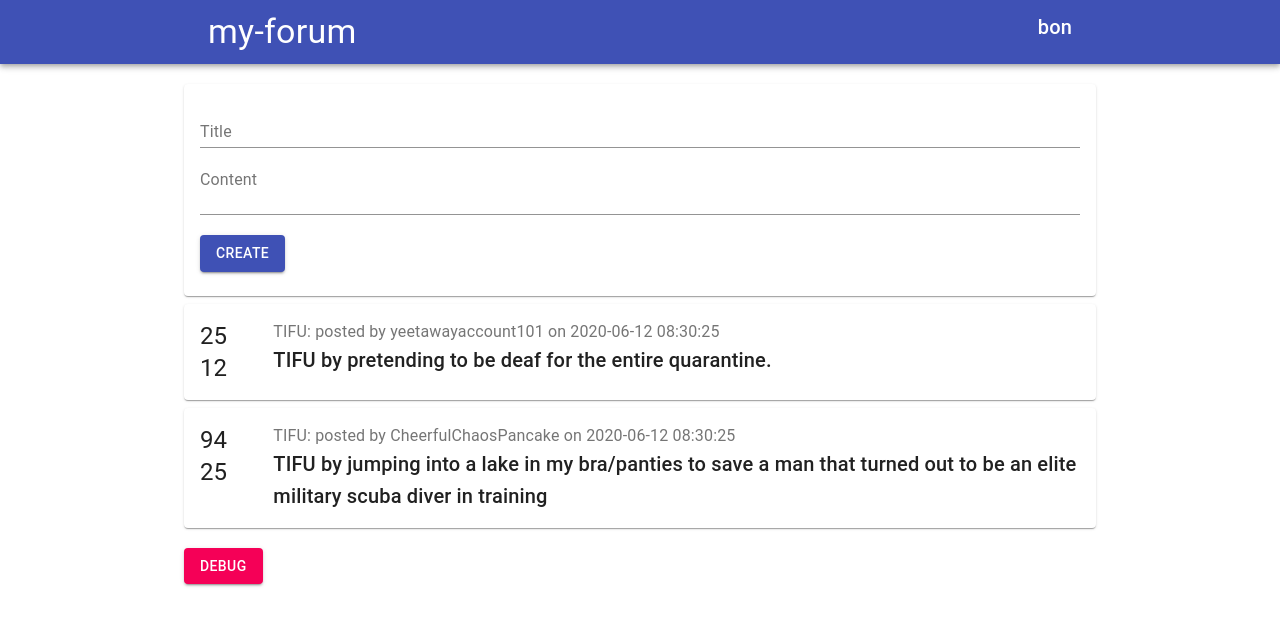
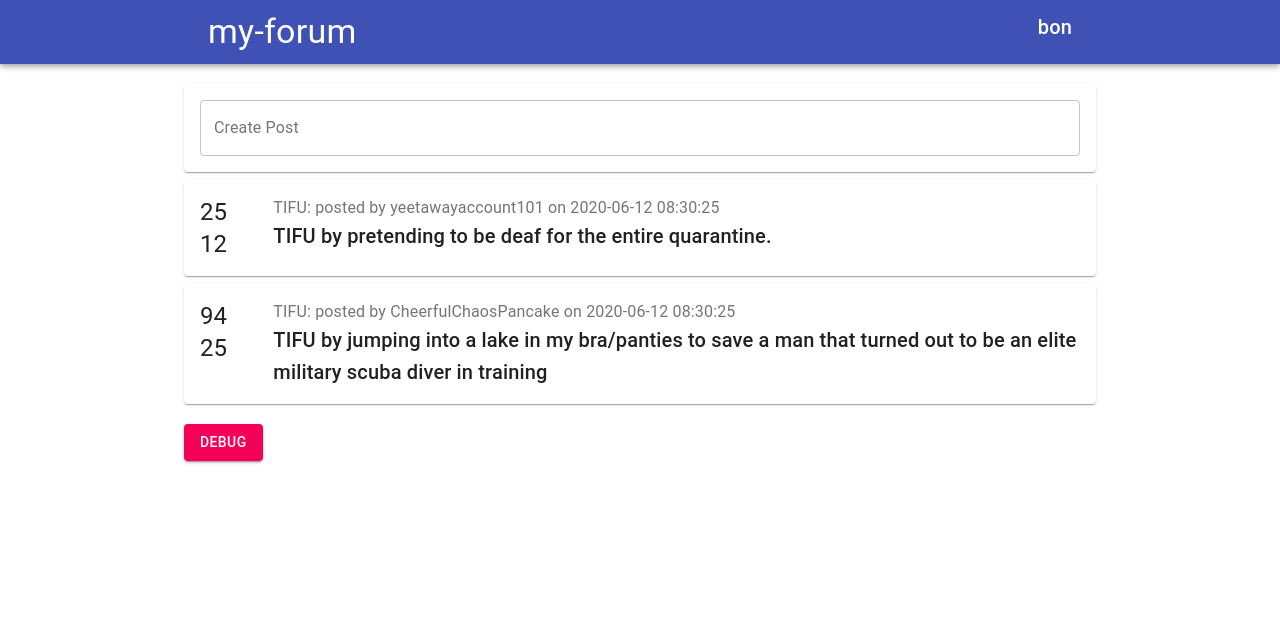
Before and after one commit to nsittee/my-forum, a React (Create React App) app: page / in a window 1280 px wide. Shown: the top 626 px of the page. Built offline with nearby package versions, Linux system fonts and the light colour scheme.

Commit message:
move create new thread to a dialog
create a button to toggle the create new thread form

```diff
--- a/src/components/MyForum/Body/Body.js
+++ b/src/components/MyForum/Body/Body.js
@@ -2,15 +2,14 @@ import React from 'react';
 import Login from './Login';
 import Threads from '../../Threads/Threads';
 import { Grid } from '@material-ui/core';
-import NewThread from '../../Threads/NewThread';
+import NewThreadButton from '../../Threads/NewThreadButton';
 
 
 const Body = (props) => {
   let body = null;
   let newThread = null;
-  if (props.isSignedIn) { // Signed in
-    newThread = <NewThread newThread={props.newThread} />;
-    body = <Threads threads={props.threads} createModal={props.createModal} />;
+  if (props.isSignedIn) {
+    body = <Threads threads={props.threads} onThreadDialogClicked={props.onThreadDialogClicked} />;
   } else {
     body = <Login />;
   }
@@ -20,6 +19,9 @@ const Body = (props) => {
       <br />
       <Grid container spacing={1}>
         <Grid item xs={12}>
+          <NewThreadButton
+            openCreateNewThread={props.openCreateNewThread}
+            closeNewThreadModal={props.closeNewThreadModal} />
           {newThread}
         </Grid>
         <Grid item xs={12}>
--- a/src/components/MyForum/MyForum.js
+++ b/src/components/MyForum/MyForum.js
@@ -5,6 +5,7 @@ import Footer from './Footer/Footer'
 import { Container, Button } from '@material-ui/core'
 import AuthContext from '../../context/auth-context'
 import ThreadDialog from '../Threads/ThreadDialog'
+import NewThreadDialog from '../Threads/NewThreadDialog'
 
 class MyForum extends Component {
   state = {
@@ -45,13 +46,21 @@ class MyForum extends Component {
     dialogThreadOn: false,
     dialogThreadKey: null,
 
+    dialogNewThreadOn: false,
   }
 
   debug = () => {
   }
-  onModalClicked = (id) => {
-    const prevState = this.state.dialogThreadOn;
-    this.setState({ dialogThreadOn: !prevState });
+
+  openCreateNewThread = () => {
+    this.setState({ dialogNewThreadOn: true });
+  }
+  closeNewThreadModal = () => {
+    this.setState({ dialogNewThreadOn: false });
+  }
+
+  onThreadDialogClicked = (id) => {
+    this.setState({ dialogThreadOn: true });
     this.setState({ dialogThreadKey: id });
   }
 
@@ -86,6 +95,7 @@ class MyForum extends Component {
     oldThreadState.push(newThreads);
     this.setState({ newThreads: oldThreadState });
     event.target.reset();
+    this.setState({ dialogNewThreadOn: false })
   }
 
   onLoginListener = (event) => {
@@ -141,6 +151,15 @@ class MyForum extends Component {
 
   render() {
     let threadDialog = null;
+    let createDialog = null;
+
+    if (this.state.dialogNewThreadOn) {
+      createDialog = <NewThreadDialog
+        dialogNewThreadOn={this.state.dialogNewThreadOn}
+        closeModal={this.closeNewThreadModal}
+        submitNewThread={this.createNewThread}
+      />
+    }
     if (this.state.dialogThreadKey != null) {
       const currentId = this.state.dialogThreadKey;
       const currentThread = this.state.threads[currentId];
@@ -161,14 +180,17 @@ class MyForum extends Component {
             <Body
               isSignedIn={this.state.isSignedIn}
               threads={this.state.threads}
-              newThread={this.createNewThread}
-              createModal={this.onModalClicked}
+              onThreadDialogClicked={this.onThreadDialogClicked}
+              openCreateNewThread={this.openCreateNewThread}
+              closeNewThreadModal={this.closeNewThreadModal}
             />
             <Button
               onClick={this.debug}
               variant="contained"
               color="secondary"> Debug</Button>
+
             {threadDialog}
+            {createDialog}
             <Footer />
           </Container>
         </div>
--- a/src/components/Threads/NewThread.js
+++ /dev/null
@@ -1,37 +0,0 @@
-import React from 'react'
-import { Grid, Card, TextField, Button, CardContent } from '@material-ui/core'
-
-const NewThread = (props) => {
-  return (
-    <div>
-      <Grid container>
-        <Grid item xs={12}>
-          <Card>
-            <CardContent>
-              <form autoComplete="off" onSubmit={props.newThread}>
-                <TextField
-                  label='Title'
-                  fullWidth />
-                <TextField
-                  fullWidth
-                  label='Content'
-                  multiline
-                  rows={2}
-                  rowsMax={4}
-                />
-                <br /><br />
-                <Button
-                  type="submit"
-                  variant="contained"
-                  color="primary">
-                  Create </Button>
-              </form>
-            </CardContent>
-          </Card>
-        </Grid>
-      </Grid>
-    </div>
-  )
-}
-
-export default NewThread;
--- /dev/null
+++ b/src/components/Threads/NewThreadButton.js
@@ -0,0 +1,16 @@
+import React from 'react'
+import { CardActionArea, Card, TextField, CardContent } from '@material-ui/core'
+
+const NewThreadButton = (props) => {
+  return (
+    <Card>
+      <CardActionArea onClick={props.openCreateNewThread}>
+        <CardContent>
+          <TextField variant='outlined' fullWidth label='Create Post' />
+        </CardContent>
+      </CardActionArea>
+    </Card>
+  )
+}
+
+export default NewThreadButton;
--- /dev/null
+++ b/src/components/Threads/NewThreadDialog.js
@@ -0,0 +1,35 @@
+import React from 'react'
+import { Card, TextField, Button, CardContent, Dialog } from '@material-ui/core'
+
+const NewThreadDialog = (props) => {
+  return (
+    <Dialog
+      open={props.dialogNewThreadOn}
+      onBackdropClick={props.closeModal}>
+      <Card>
+        <CardContent>
+          <form autoComplete="off" onSubmit={props.submitNewThread}>
+            <TextField
+              label='Title'
+              fullWidth />
+            <TextField
+              fullWidth
+              label='Content'
+              multiline
+              rows={2}
+              rowsMax={4}
+            />
+            <br /><br />
+            <Button
+              type="submit"
+              variant="contained"
+              color="primary">
+              Create </Button>
+          </form>
+        </CardContent>
+      </Card>
+    </Dialog>
+  )
+}
+
+export default NewThreadDialog;
--- a/src/components/Threads/Thread.js
+++ b/src/components/Threads/Thread.js
@@ -11,7 +11,7 @@ const Thread = props => {
 		<Grid item xs={12}>
 			<Card>
 
-				<CardActionArea onClick={() => props.createModal(props.thread.threadId)}>
+				<CardActionArea onClick={() => props.onThreadDialogClicked(props.thread.threadId)}>
 					<CardContent>
 						<Grid container>
 							<Grid item xs={1}>
--- a/src/components/Threads/Threads.js
+++ b/src/components/Threads/Threads.js
@@ -4,7 +4,7 @@ import Grid from '@material-ui/core/Grid';
 
 const Threads = (props) => {
   let mainThreads = props.threads.map((thread) => {
-    return <Thread key={thread.threadId} thread={thread} createModal={props.createModal} />
+    return <Thread key={thread.threadId} thread={thread} onThreadDialogClicked={props.onThreadDialogClicked} />
   })
 
   return (
```
